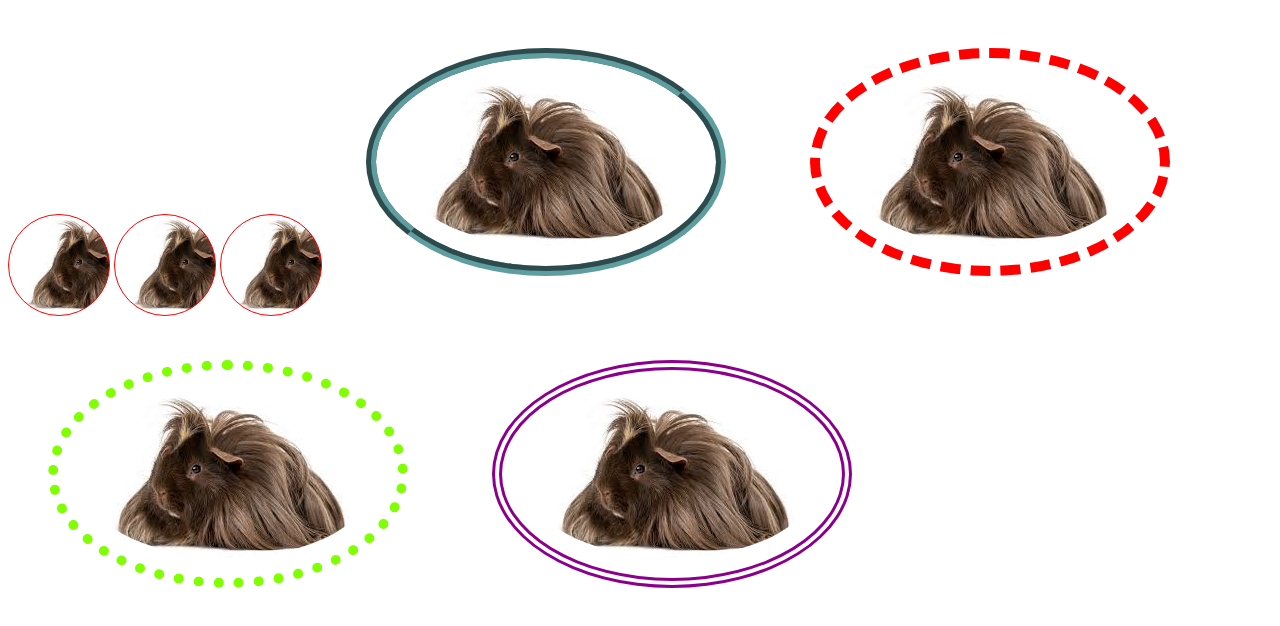
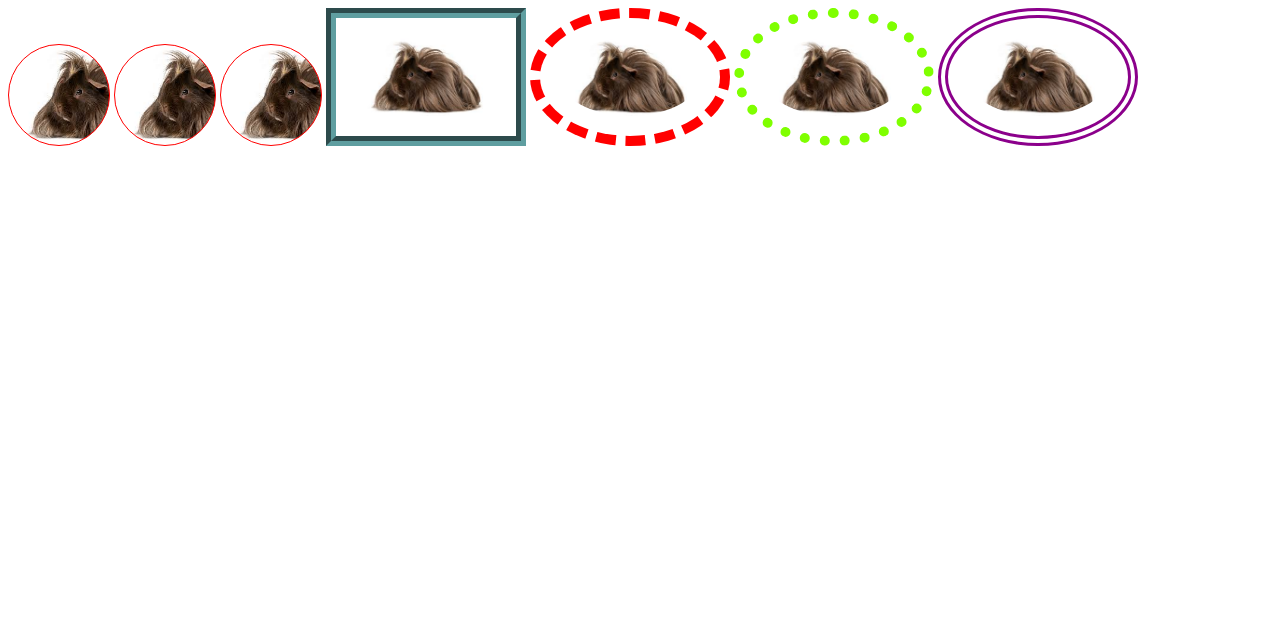
Before and after one commit to ryonsantori/CIT-85-2019, a plain HTML site: page exercises/4display/index.html in a window 1280 px wide. Drawn offline with Linux system fonts and the light colour scheme.

Commit message:
box sizing border box

```diff
--- a/exercises/4display/css/main.css
+++ b/exercises/4display/css/main.css
@@ -11,10 +11,11 @@ div {
 }
 
 img{
+    width: 200px;
+    box-sizing: border-box;
     border: 10px groove cadetblue;
-    border-radius: 100%;
     padding: 20px;
-    margin: 40px;
+
 
 }
 .guineaone{
```
